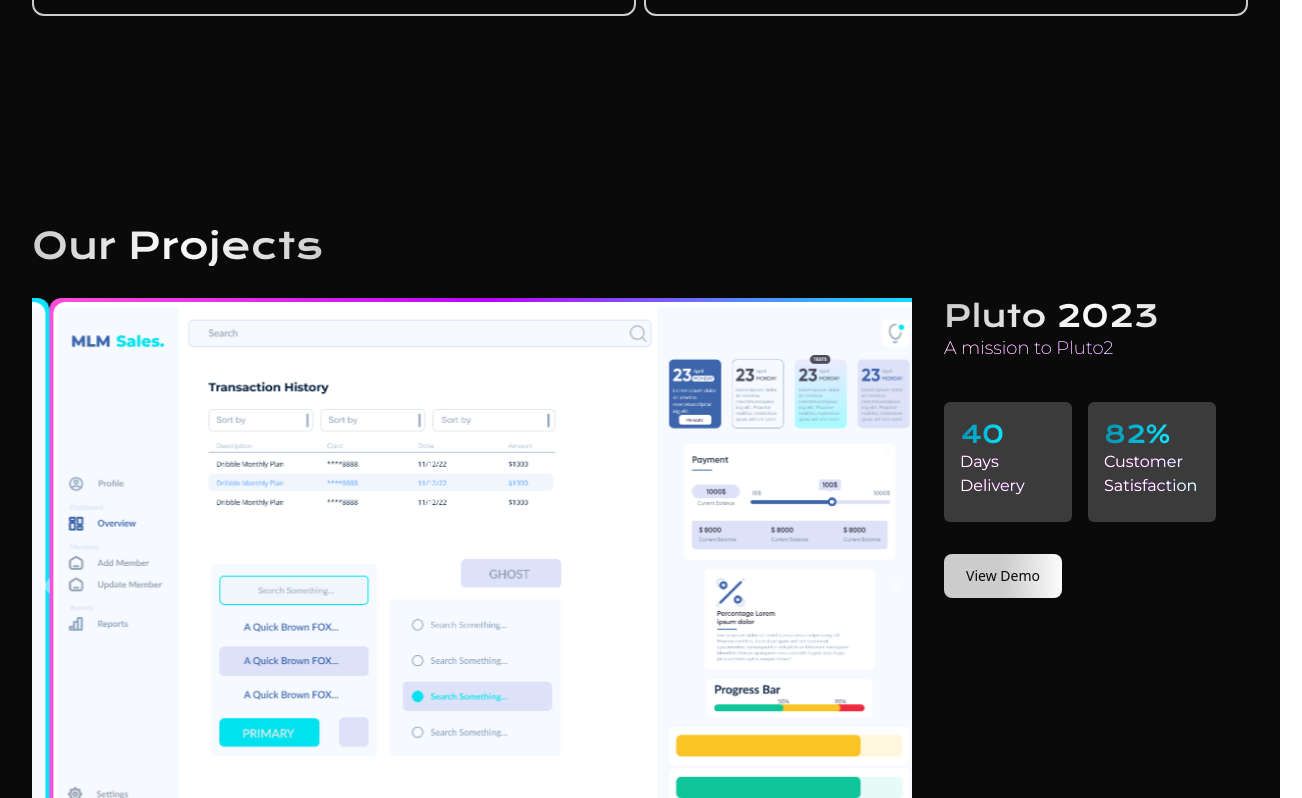
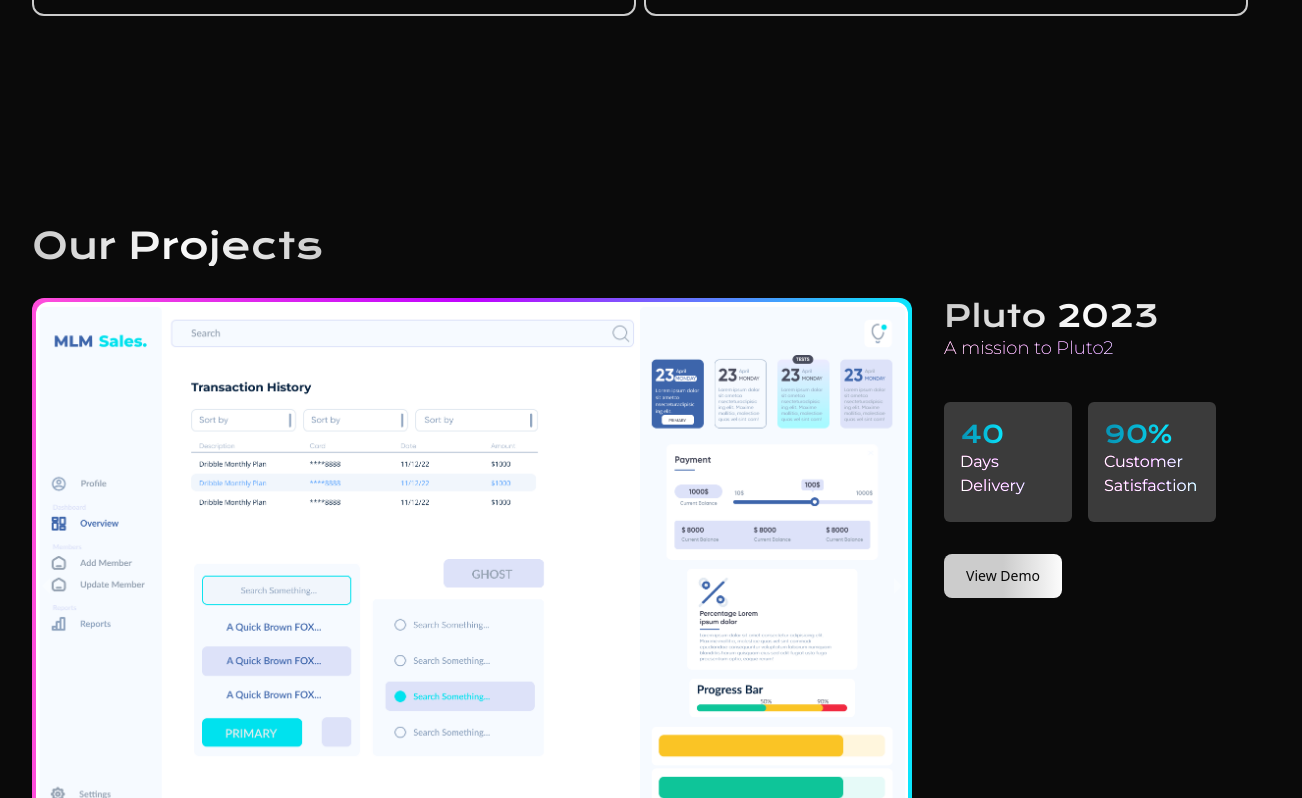
Before and after one commit to asif-bhuti/perceptron-client, a React (Create React App) app: page / in a window 1280 px wide. Shown: the part 1582-2380 px from the top of the page, 1302 px wide, since content can reach past the window. Built offline with nearby package versions, Linux system fonts and the light colour scheme.

Commit message:
Fixed Nav Bug

```diff
--- a/src/App.js
+++ b/src/App.js
@@ -15,11 +15,7 @@
       {loading ? (
         <AnimateLogo />
       ) : (
-        <div
-          className={twMerge(
-            "w-full min-h-screen bg-primary-400 relative overflow-hidden"
-          )}
-        >
+        <div>
           <Navbar />
           <Floating />
           <Home />
--- a/src/components/anim/Floating.jsx
+++ b/src/components/anim/Floating.jsx
@@ -7,7 +7,7 @@
         animation: "rotateAndFloat 6s linear infinite",
         position: "fixed",
       }}
-      className="h-96 opacity-40 blur-[150px] absolute top-0 left-0 right-0 bottom-0"
+      className="h-96 opacity-40 blur-[150px] absolute top-0 left-0 right-0 bottom-0 -z-50"
     >
       <svg
         width="768"
--- a/src/index.css
+++ b/src/index.css
@@ -20,7 +20,7 @@
 }
 
 body {
-  @apply scrollbar-hide;
+  @apply scrollbar-hide bg-primary-400;
 }
 
 .carousel .thumb {
--- a/src/pages/home/Home.jsx
+++ b/src/pages/home/Home.jsx
@@ -25,7 +25,7 @@
   );
 
   return (
-    <div className="relative z-20 m-8 mobile:m-2 section" id="home">
+    <div className=" m-8 mobile:m-2 section" id="home">
       <div className="flex flex-col">
         <motion.div
           initial={{ opacity: 0, x: -100 }}
```
